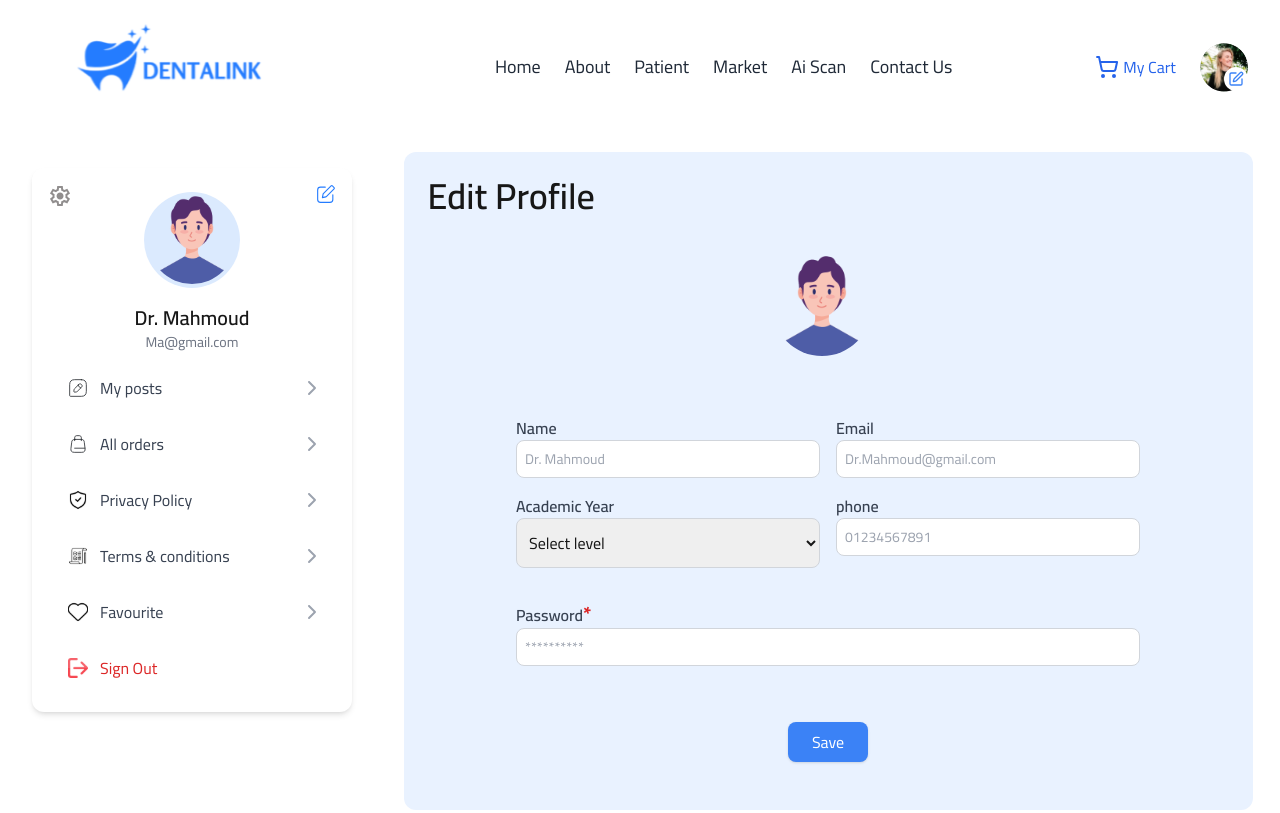
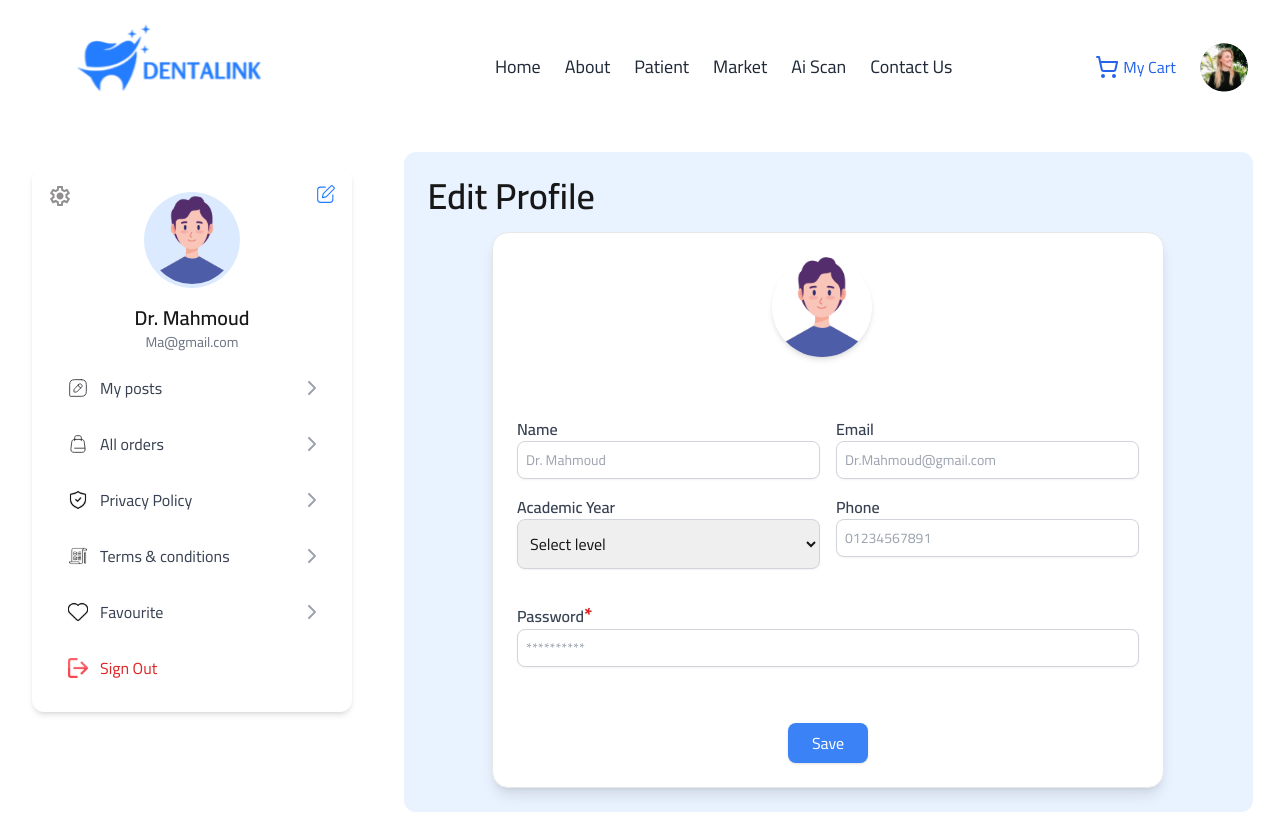
Before and after one commit to doniahusien/denta-Link, a Next.js app: page /edit in a window 1280 px wide. Shown: the top 813 px of the page. Built offline with nearby package versions, Linux system fonts and the light colour scheme; sample sign-in values are in the browser's storage.

Commit message:
Refactor ProfileSidebar and UserActions components; add DropDown component for user menu

```diff
--- a/src/app/(profile)/edit/page.jsx
+++ b/src/app/(profile)/edit/page.jsx
@@ -3,27 +3,51 @@ import ContentBox from "@/components/UI/profile/ContentBox";
 import ProtectedRoute from "@/components/ProtectedRoute";
 import Input from "@/components/auth/Input";
 import Label from "@/components/auth/Label";
+import { motion } from "framer-motion";
 
 export default function EditPage() {
     return (
         <ProtectedRoute>
+            <motion.div
+                initial={{ opacity: 0, scale: 0.9 }}
+                animate={{ opacity: 1, scale: 1 }}
+                exit={{ opacity: 0, scale: 0.9 }}
+                transition={{ duration: 0.4 }}
+            >
                 <ContentBox title="Edit Profile">
-                <div className="flex flex-col items-center gap-8  p-6 rounded-lg max-w-2xl mx-auto">
-                    <div className="w-28 h-28 mb-4">
-                        <img src="/images/profile/pfp.svg" alt="Profile" className="rounded-full" />
-                    </div>
-                    <div className="md:grid grid-cols-2 sm:flex  gap-4 w-full">
-                        <div>
+                    <div className="flex flex-col items-center gap-8 p-6 rounded-2xl shadow-lg bg-white max-w-2xl mx-auto border border-gray-200">
+                        <motion.div
+                            initial={{ scale: 0.8, opacity: 0 }}
+                            animate={{ scale: 1, opacity: 1 }}
+                            transition={{ duration: 0.4 }}
+                            className="w-28 h-28 mb-4"
+                        >
+                            <img src="/images/profile/pfp.svg" alt="Profile" className="rounded-full shadow-md" />
+                        </motion.div>
+                        <div className="md:grid grid-cols-2 sm:flex gap-4 w-full">
+                            <motion.div
+                                initial={{ x: -50, opacity: 0 }}
+                                animate={{ x: 0, opacity: 1 }}
+                                transition={{ duration: 0.3, delay: 0.1 }}
+                            >
                                 <Label text="Name" flag />
-                            <Input type="name" placeholder="Dr. Mahmoud" />
-                        </div>
-                        <div>
+                                <Input type="name" placeholder="Dr. Mahmoud" className="shadow-sm" />
+                            </motion.div>
+                            <motion.div
+                                initial={{ x: 50, opacity: 0 }}
+                                animate={{ x: 0, opacity: 1 }}
+                                transition={{ duration: 0.3, delay: 0.2 }}
+                            >
                                 <Label text="Email" flag />
-                            <Input type="email" placeholder="Dr.Mahmoud@gmail.com" />
-                        </div>
-                        <div>
+                                <Input type="email" placeholder="Dr.Mahmoud@gmail.com" className="shadow-sm" />
+                            </motion.div>
+                            <motion.div
+                                initial={{ x: -50, opacity: 0 }}
+                                animate={{ x: 0, opacity: 1 }}
+                                transition={{ duration: 0.3, delay: 0.3 }}
+                            >
                                 <Label text="Academic Year" flag />
-                            <select className="w-full border border-gray-300 rounded-lg p-2" >
+                                <select className="w-full border border-gray-300 rounded-lg p-2 shadow-sm focus:outline-none focus:ring-2 focus:ring-blue-400 transition">
                                     <option>Select level</option>
                                     <option value='1nd'>1st</option>
                                     <option value='2nd'>2nd</option>
@@ -31,21 +55,35 @@ export default function EditPage() {
                                     <option value='4nd'>4th</option>
                                     <option value='5nd'>5th</option>
                                 </select>
+                            </motion.div>
+                            <motion.div
+                                initial={{ x: 50, opacity: 0 }}
+                                animate={{ x: 0, opacity: 1 }}
+                                transition={{ duration: 0.3, delay: 0.4 }}
+                            >
+                                <Label text="Phone" flag />
+                                <Input type="text" placeholder="01234567891" className="shadow-sm" />
+                            </motion.div>
                         </div>
-                        <div>
-                            <Label text="phone" flag />
-                            <Input type="text" placeholder="01234567891" />
-
-                        </div>
-                    </div>
-                    <div className="w-full">
+                        <motion.div
+                            initial={{ opacity: 0 }}
+                            animate={{ opacity: 1 }}
+                            transition={{ duration: 0.5, delay: 0.5 }}
+                            className="w-full"
+                        >
                             <Label text="Password" />
-                        <Input type="text" placeholder="**********" className="col-span-2" />
-
-                    </div>
-                    <button className="bg-blue-500 text-white mt-6 px-6 py-2 rounded-lg shadow hover:bg-blue-600">Save</button>
+                            <Input type="password" placeholder="**********" className="shadow-sm" />
+                        </motion.div>
+                        <motion.button
+                            whileHover={{ scale: 1.05 }}
+                            whileTap={{ scale: 0.95 }}
+                            className="bg-blue-500 text-white mt-6 px-6 py-2 rounded-lg shadow hover:bg-blue-600 transition"
+                        >
+                            Save
+                        </motion.button>
                     </div>
                 </ContentBox>
+            </motion.div>
         </ProtectedRoute>
     );
 }
--- a/src/components/Nav/UserActions.jsx
+++ b/src/components/Nav/UserActions.jsx
@@ -1,11 +1,13 @@
 "use client";
 import React from "react";
 import Link from "next/link";
-import Image from "next/image";
-import { ShoppingCart, Edit } from "lucide-react";
+import { ShoppingCart } from "lucide-react";
 import { useSelector } from "react-redux";
-import profile from "../../../public/images/icons/profile.svg";
 import Button from "../UI/Button/Button";
+import DropDown from "../UI/DropDown";
+
+
+import { menuItems } from "../profile/ProfileSidebar";
 
 const UserActions = ({ isMobile = false }) => {
     const { token } = useSelector((state) => state.auth);
@@ -18,14 +20,7 @@ const UserActions = ({ isMobile = false }) => {
                         <ShoppingCart className="w-6 h-6 mr-1" />
                         <p>My Cart</p>
                     </Link>
-                    <div className="relative w-12 h-12">
-                        <Image src={profile} alt="Profile Picture" className="rounded-full" />
-                        <Link href="/edit-profile">
-                            <div className="absolute bottom-0 right-0 p-1 text-blue-500 bg-white rounded-full">
-                                <Edit className="w-4 h-4" />
-                            </div>
-                        </Link>
-                    </div>
+                    <DropDown links={menuItems} />
                 </>
             ) : (
                 <>
--- /dev/null
+++ b/src/components/UI/DropDown.jsx
@@ -0,0 +1,43 @@
+'use client';
+import React from 'react';
+import Link from 'next/link';
+import Image from 'next/image';
+import { menuItems } from '../profile/ProfileSidebar';
+
+const DropDown = () => {
+    return (
+        <div className="relative group">
+            {/* Icon to hover on */}
+            <div className="w-12 h-12 cursor-pointer">
+                <Image
+                    src="/images/icons/profile.svg"
+                    alt="Profile"
+                    width={48}
+                    height={48}
+                    className="rounded-full"
+                />
+            </div>
+
+            {/* Dropdown Menu */}
+            <div className="absolute right-0 mt-1 w-48 bg-white border border-gray-200 rounded-md shadow-lg opacity-0 group-hover:opacity-100 transition duration-300 ease-in-out transform scale-95 group-hover:scale-100 pointer-events-none group-hover:pointer-events-auto z-10">
+                <ul className="py-2">
+                    {menuItems.map((item) => (
+                        <li key={item.href} className="px-4 py-2 hover:bg-gray-100">
+                            <Link href={item.href} className="flex items-center gap-2">
+                                <Image
+                                    src={item.icon}
+                                    alt={item.title}
+                                    width={20}
+                                    height={20}
+                                />
+                                <span>{item.title}</span>
+                            </Link>
+                        </li>
+                    ))}
+                </ul>
+            </div>
+        </div>
+    );
+};
+
+export default DropDown;
--- a/src/components/profile/ProfileSidebar.jsx
+++ b/src/components/profile/ProfileSidebar.jsx
@@ -6,16 +6,17 @@ import { usePathname } from 'next/navigation';
 import { FontAwesomeIcon } from '@fortawesome/react-fontawesome';
 import { faChevronRight } from '@fortawesome/free-solid-svg-icons';
 
-export default function ProfileSidebar() {
-  const pathname = usePathname();
 
-  const menuItems = [
+export const menuItems = [
     { title: 'My posts', icon: '/images/icons/profile/posts.svg', href: '/posts' },
     { title: 'All orders', icon: '/images/icons/profile/orders.svg', href: '/orders' },
     { title: 'Privacy Policy', icon: '/images/icons/profile/privacy.svg', href: '/privacy' },
     { title: 'Terms & conditions', icon: '/images/icons/profile/terms.svg', href: '/terms' },
     { title: 'Favourite', icon: '/images/icons/profile/favourite.svg', href: '/favourite' },
-  ];
+];
+
+export default function ProfileSidebar() {
+  const pathname = usePathname();
 
   return (
     <div className="w-full max-w-sm md:w-80">
```
Also changed, not shown: src/app/(profile)/favourite/page.jsx (+4 -5 lines), src/app/(profile)/posts/exchange/page.jsx (+6 -5 lines), src/app/(profile)/posts/page.jsx (+4 -5 lines), src/components/UI/Modal/Modal.jsx (added, +43 -0 lines). Lines whose indentation alone changed are shown as unchanged.
